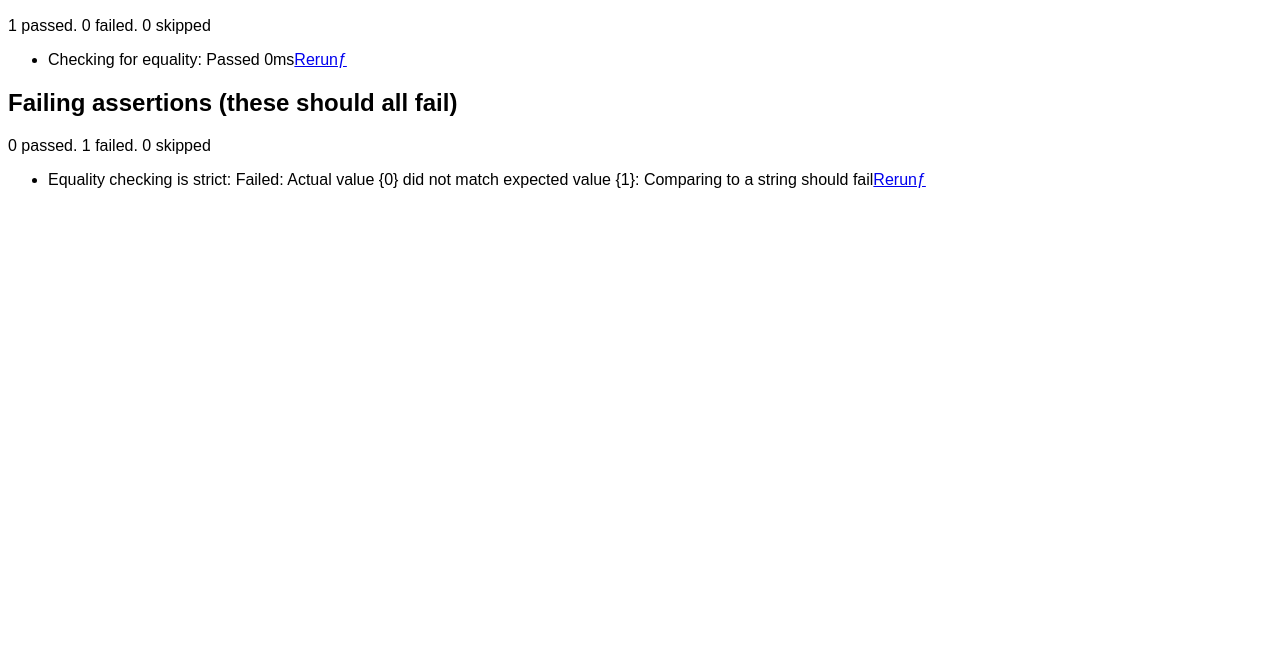
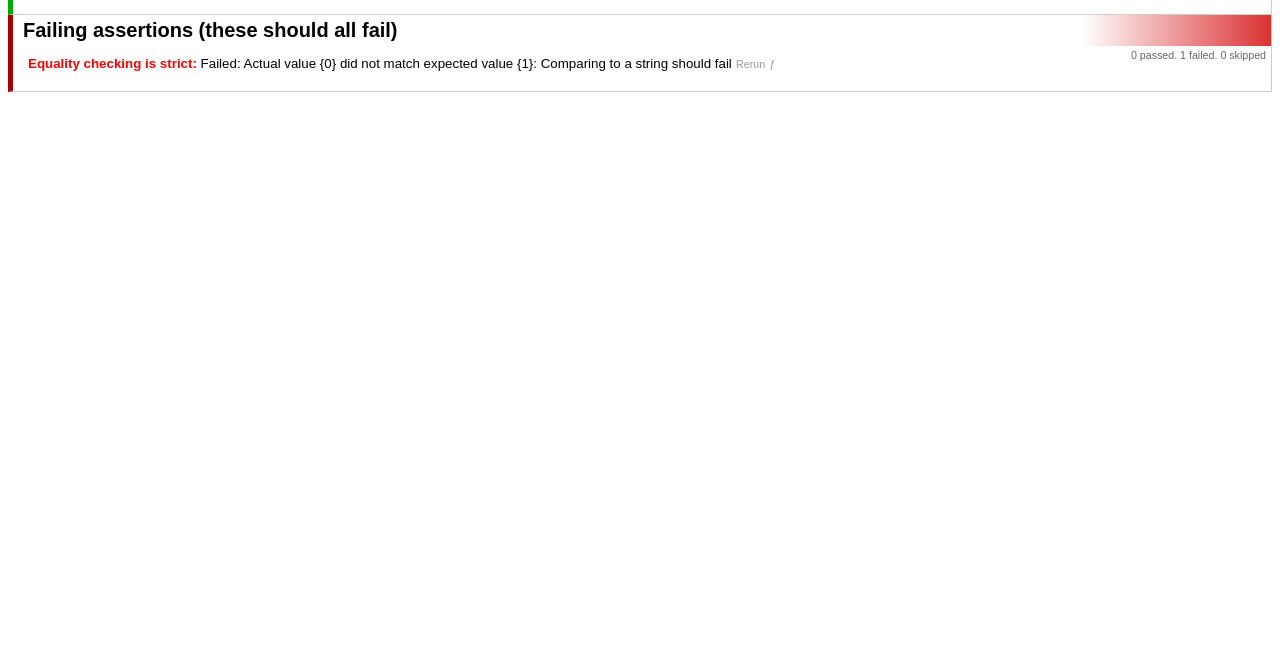
Before and after one commit to spadgos/tyrtle, a plain HTML site: page demo/demo.html in a window 1280 px wide. Shown: the part 135-800 px from the top of the page. Drawn offline with Linux system fonts and the light colour scheme.

Commit message:
Better styles

```diff
--- a/tyrtle.css
+++ b/tyrtle.css
@@ -2,4 +2,72 @@ body {
     background: white;
     color: black;
     font-family: Arial, Helvetica, sans-serif;
+    font-size: 10pt;
 }
+h1 {
+
+}
+.mod {
+clear: both;
+border: 1px solid #ccc;
+border-left-width: 5px;
+}
+.mod+.mod {
+border-top: 0;
+}
+.mod.pass {
+border-left-color: #0a0;
+}
+.mod.fail {
+border-left-color: #a00;
+}
+.mod > h2 {
+    margin: 0;
+    padding: .2em 10px;
+}
+.mod.pass > h2 {
+    background: -moz-linear-gradient(left, rgba(0,170,0,0) 0%, rgba(0,170,0,0) 85%, rgba(0,170,0,1) 100%); /* FF3.6+ */
+background: -webkit-gradient(linear, left top, right top, color-stop(0%,rgba(0,170,0,0)), color-stop(85%,rgba(0,170,0,0)), color-stop(100%,rgba(0,170,0,1))); /* Chrome,Safari4+ */
+background: -webkit-linear-gradient(left, rgba(0,170,0,0) 0%,rgba(0,170,0,0) 85%,rgba(0,170,0,1) 100%); /* Chrome10+,Safari5.1+ */
+background: -o-linear-gradient(left, rgba(0,170,0,0) 0%,rgba(0,170,0,0) 85%,rgba(0,170,0,1) 100%); /* Opera11.10+ */
+background: -ms-linear-gradient(left, rgba(0,170,0,0) 0%,rgba(0,170,0,0) 85%,rgba(0,170,0,1) 100%); /* IE10+ */
+filter: progid:DXImageTransform.Microsoft.gradient( startColorstr='#0000aa00', endColorstr='#00aa00',GradientType=1 ); /* IE6-9 */
+background: linear-gradient(left, rgba(0,170,0,0) 0%,rgba(0,170,0,0) 85%,rgba(0,170,0,1) 100%); /* W3C */
+}
+.mod.fail > h2 {
+background: -moz-linear-gradient(left, rgba(219,50,50,0) 0%, rgba(219,50,50,0) 85%, rgba(219,50,50,1) 100%); /* FF3.6+ */
+background: -webkit-gradient(linear, left top, right top, color-stop(0%,rgba(219,50,50,0)), color-stop(85%,rgba(219,50,50,0)), color-stop(100%,rgba(219,50,50,1))); /* Chrome,Safari4+ */
+background: -webkit-linear-gradient(left, rgba(219,50,50,0) 0%,rgba(219,50,50,0) 85%,rgba(219,50,50,1) 100%); /* Chrome10+,Safari5.1+ */
+background: -o-linear-gradient(left, rgba(219,50,50,0) 0%,rgba(219,50,50,0) 85%,rgba(219,50,50,1) 100%); /* Opera11.10+ */
+background: -ms-linear-gradient(left, rgba(219,50,50,0) 0%,rgba(219,50,50,0) 85%,rgba(219,50,50,1) 100%); /* IE10+ */
+filter: progid:DXImageTransform.Microsoft.gradient( startColorstr='#00db3232', endColorstr='#db3232',GradientType=1 ); /* IE6-9 */
+background: linear-gradient(left, rgba(219,50,50,0) 0%,rgba(219,50,50,0) 85%,rgba(219,50,50,1) 100%); /* W3C */
+}
+.modinfo {
+float:  right;
+    color: #666;
+    font-size: 80%;
+    padding: 3px 5px;
+}
+.tests > li {
+list-style: none;
+}
+.tests {
+margin: 0;
+padding: 10px 15px 20px;
+}
+.tests > li > a {
+text-decoration: none;
+color: #999;
+padding-left: .4em;
+font-size: 80%;
+}
+.tests > li > a:hover {
+color: #005;
+}
+.testname {
+font-weight: bold;
+}
+li.fail > .testname {
+color: red;
+}
```
